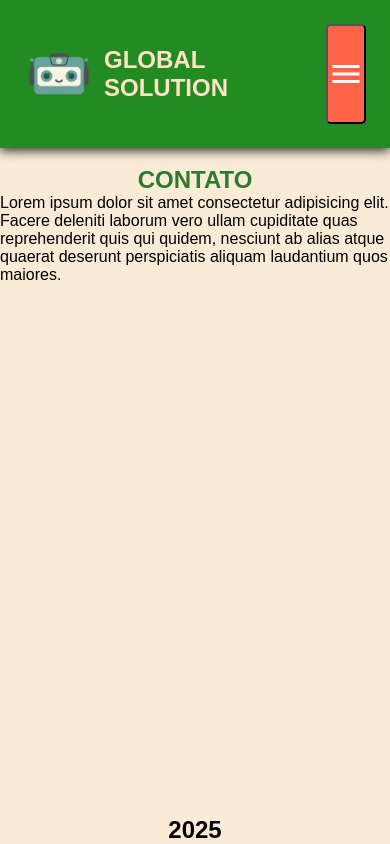
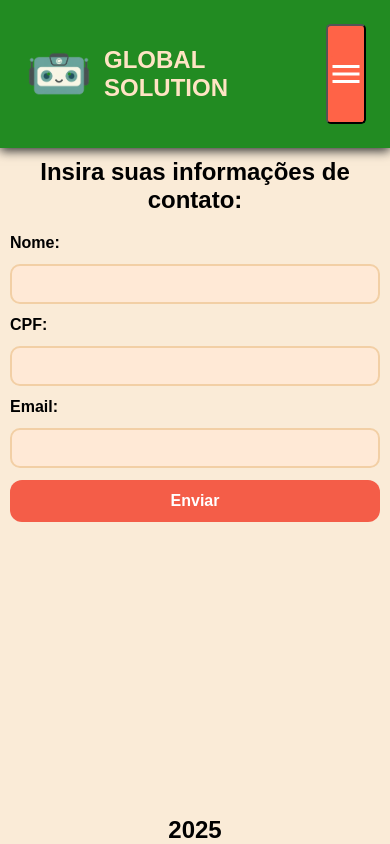
Before and after one commit to G-Barca/GS, a plain HTML site: page html/contato.html in a window 390 px wide. Drawn offline with Linux system fonts and the light colour scheme; a web font is replaced by a local one.

Commit message:
Formulário feito na página de contato. O usuario pode informar email, cpf e nome. Estilizado e funcional.

```diff
--- a/css/style.css
+++ b/css/style.css
@@ -403,3 +403,83 @@ font-size: 1.2rem;
     font-size: 1.1rem;
     color: #333;
 }
+
+
+/* Página de Contato */
+
+/* CONTAINER DO FORM */
+.contato {
+    max-width: 500px;
+    margin: 0 auto;
+    padding: 20px;
+}
+
+.contato h2 {
+    text-align: center;
+    margin-bottom: 20px;
+}
+
+/* FORM */
+#formContato {
+    display: flex;
+    flex-direction: column;
+    gap: 12px;
+}
+
+#formContato label {
+    font-weight: bold;
+}
+
+/* CAMPOS */
+#formContato input {
+    padding: 10px;
+    border: 2px solid #f2cfa5;
+    border-radius: 10px;
+    background-color: #ffe9d6;
+    outline: none;
+    font-size: 16px;
+}
+
+#formContato input:focus {
+    border-color: #f45d48;
+}
+
+/* BOTÃO */
+.btn-enviar {
+    background-color: #f45d48;
+    color: white;
+    padding: 12px;
+    border: none;
+    border-radius: 12px;
+    cursor: pointer;
+    font-size: 18px;
+    font-weight: bold;
+    transition: 0.3s;
+}
+
+.btn-enviar:hover {
+    background-color: #d64739;
+    transform: scale(1.03);
+}
+
+/* MENSAGEM DE ERRO */
+#erro {
+    margin-top: 10px;
+    color: red;
+    font-weight: bold;
+}
+
+/* RESPONSIVIDADE */
+@media (max-width: 500px) {
+    .contato {
+        padding: 10px;
+    }
+
+    #formContato input {
+        font-size: 14px;
+    }
+
+    .btn-enviar {
+        font-size: 16px;
+    }
+}
--- a/html/contato.html
+++ b/html/contato.html
@@ -59,23 +59,28 @@
     </header>
 
 
-<main>
-    <!--  -->
-<article>
-    <br>
-   <strong><h2 class="faq-h2">CONTATO</h2></strong>
+<main class="conteudo">
+    <section class="contato">
+        <article>
+            <h2>Insira suas informações de contato:</h2>
 
-<section>
+            <form id="formContato" action="#" method="post">
 
+                <label for="nome">Nome:</label>
+                <input type="text" id="nome" name="nome" required>
 
-    <p>
-        Lorem ipsum dolor sit amet consectetur adipisicing elit. Facere deleniti laborum vero ullam cupiditate quas reprehenderit quis qui quidem, nesciunt ab alias atque quaerat deserunt perspiciatis aliquam laudantium quos maiores.
-    </p>
-</section>
+                <label for="cpf">CPF:</label>
+                <input type="text" id="cpf" name="cpf" maxlength="14" required>
 
+                <label for="email">Email:</label>
+                <input type="email" id="email" name="email" required>
 
-</article>
+                <button type="submit" class="btn-enviar">Enviar</button>
 
+                <p id="erro"></p>
+            </form>
+        </article>
+    </section>
 </main>
 
 
@@ -83,5 +88,6 @@
 
 <strong><footer>2025</footer></strong>
 <script src="../js/script.js"></script>
+<script src="../js/formulario.js"></script>
 </body>
 </html>
--- /dev/null
+++ b/js/formulario.js
@@ -0,0 +1,38 @@
+//Página Contato //
+
+
+document.getElementById("formContato").addEventListener("submit", function(event) {
+    const nome = document.getElementById("nome").value.trim();
+    const cpf = document.getElementById("cpf").value.trim();
+    const email = document.getElementById("email").value.trim();
+    const msgErro = document.getElementById("erro");
+
+    msgErro.textContent = "";
+
+    // NOME
+    if (nome.length < 3) {
+        msgErro.textContent = "O nome deve ter pelo menos 3 caracteres.";
+        event.preventDefault();
+        return;
+    }
+
+    // CPF
+    const cpfLimpo = cpf.replace(/\D/g, "");
+    if (cpfLimpo.length !== 11) {
+        msgErro.textContent = "Digite um CPF válido com 11 dígitos.";
+        event.preventDefault();
+        return;
+    }
+
+    // EMAIL
+    const regexEmail = /^[^\s@]+@[^\s@]+\.[^\s@]+$/;
+    if (!regexEmail.test(email)) {
+        msgErro.textContent = "Digite um email válido.";
+        event.preventDefault();
+        return;
+    }
+
+    event.preventDefault();
+    document.getElementById("formContato").reset();
+    alert("Informações enviadas com sucesso!");
+});
```
